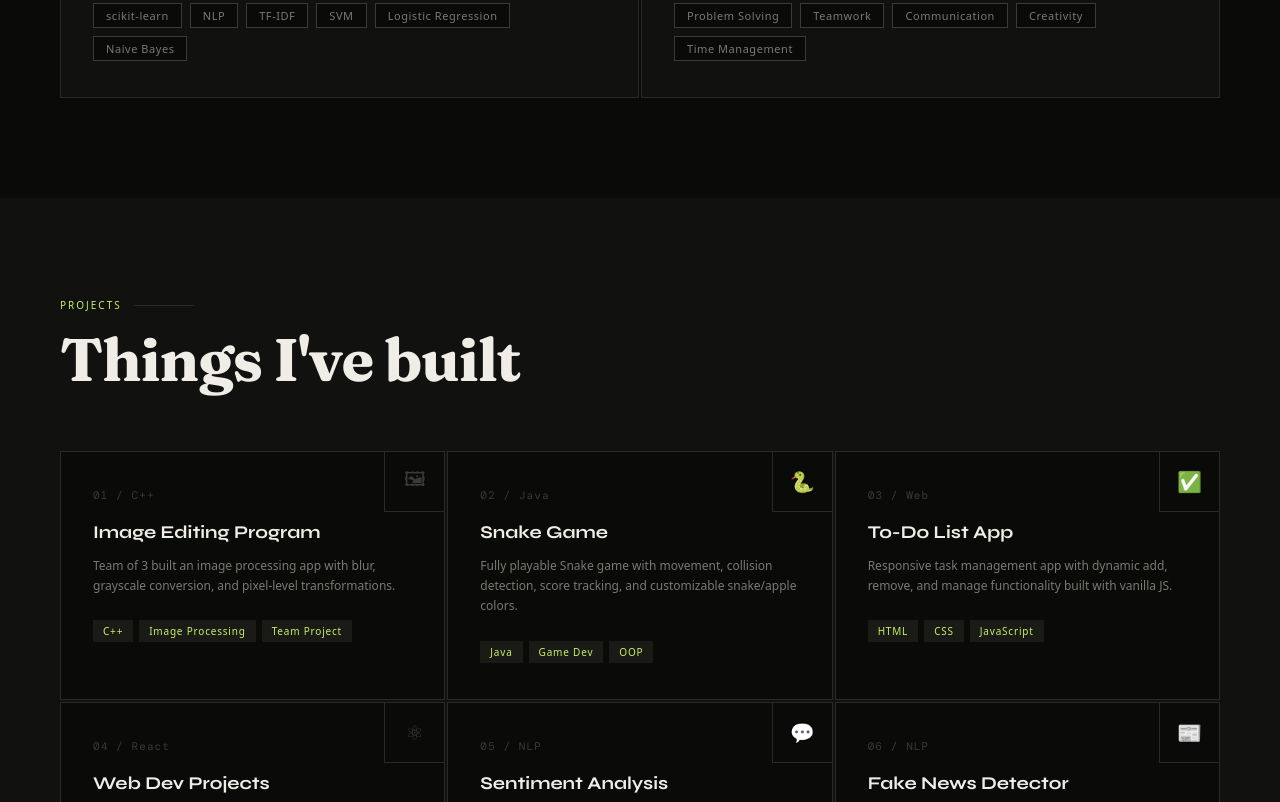
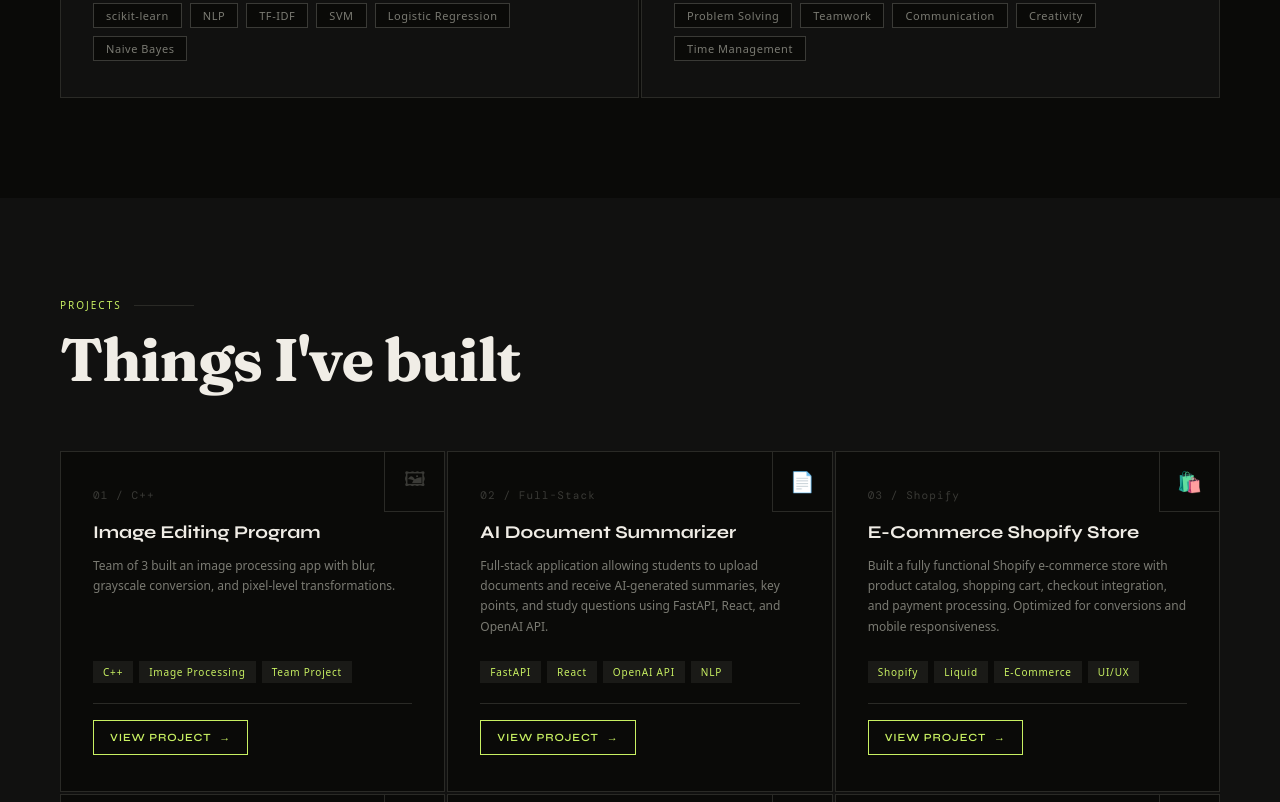
Before and after one commit to HaneefAderolu/my_portfolio_web, a plain HTML site: page index.html in a window 1280 px wide. Shown: the part 1998-2800 px from the top of the page. Drawn offline with nearby package versions, Linux system fonts and the light colour scheme; a web font is replaced by a local one.

Commit message:
some minor changes to the projects

```diff
--- a/index.html
+++ b/index.html
@@ -229,15 +229,46 @@
 
   .projects { background: var(--surface); }
   .projects-grid { display: grid; grid-template-columns: repeat(3, 1fr); gap: 2px; }
-  .project-card { background: var(--bg); border: 1px solid var(--border); padding: 36px 32px; position: relative; overflow: hidden; transition: border-color 0.3s; cursor: none; }
+  .project-card { background: var(--bg); border: 1px solid var(--border); padding: 36px 32px; position: relative; overflow: hidden; transition: border-color 0.3s; cursor: none; display: flex; flex-direction: column; }
   .project-card:hover { border-color: var(--accent); }
   .project-card::before { content: ''; position: absolute; inset: 0; background: linear-gradient(135deg, rgba(200,240,98,0.04) 0%, transparent 60%); opacity: 0; transition: opacity 0.3s; }
   .project-card:hover::before { opacity: 1; }
   .project-num { font-size: 11px; color: var(--dim); letter-spacing: 0.1em; margin-bottom: 20px; font-family: 'DM Mono', monospace; }
   .project-name { font-family: 'Syne', sans-serif; font-size: 18px; font-weight: 700; margin-bottom: 12px; line-height: 1.2; }
-  .project-desc { font-size: 12px; line-height: 1.7; color: var(--muted); margin-bottom: 24px; }
-  .project-tags { display: flex; flex-wrap: wrap; gap: 6px; }
+  .project-desc { font-size: 12px; line-height: 1.7; color: var(--muted); margin-bottom: 24px; flex-grow: 1; }
+  .project-tags { display: flex; flex-wrap: wrap; gap: 6px; margin-bottom: 20px; }
   .project-tag { font-size: 10px; padding: 4px 10px; background: var(--surface2); color: var(--accent); letter-spacing: 0.08em; }
+  .project-link { padding-top: 16px; border-top: 1px solid var(--border); margin-top: auto; }
+  .project-link button {
+    display: inline-flex;
+    align-items: center;
+    gap: 8px;
+    padding: 10px 16px;
+    background: transparent;
+    border: 1px solid var(--accent);
+    color: var(--accent);
+    font-family: 'Syne', sans-serif;
+    font-size: 11px;
+    font-weight: 600;
+    letter-spacing: 0.08em;
+    text-transform: uppercase;
+    cursor: pointer;
+    transition: all 0.3s;
+    position: relative;
+    overflow: hidden;
+  }
+  .project-link button:hover {
+    background: var(--accent);
+    color: var(--bg);
+    transform: translateY(-2px);
+  }
+  .project-link button::after {
+    content: '→';
+    transition: transform 0.3s;
+  }
+  .project-link button:hover::after {
+    transform: translateX(4px);
+  }
   .project-accent { position: absolute; top: 0; right: 0; width: 60px; height: 60px; border-left: 1px solid var(--border); border-bottom: 1px solid var(--border); display: flex; align-items: center; justify-content: center; font-size: 20px; color: var(--dim); transition: all 0.3s; }
   .project-card:hover .project-accent { border-color: var(--accent); color: var(--accent); background: rgba(200,240,98,0.05); }
 
@@ -322,7 +353,7 @@
     <h1 class="hero-name">Haneef<br><em>Aderolu</em></h1>
     <p class="hero-desc">
       CS student building at the intersection of web development and machine learning.
-      From pixel-perfect UIs to 98.6% accurate NLP models — I engineer solutions that work.
+      From pixel-perfect UIs to 98.6% accurate NLP models - I engineer solutions that work.
     </p>
     <div class="hero-actions">
       <a href="#projects" class="btn-primary">View My Work</a>
@@ -420,41 +451,59 @@
       <div class="project-name">Image Editing Program</div>
       <div class="project-desc">Team of 3 built an image processing app with blur, grayscale conversion, and pixel-level transformations.</div>
       <div class="project-tags"><span class="project-tag">C++</span><span class="project-tag">Image Processing</span><span class="project-tag">Team Project</span></div>
+      <div class="project-link">
+        <button onclick="window.open('https://github.com/HaneefAderolu', '_blank')">View Project</button>
+      </div>
     </div>
     <div class="project-card">
-      <div class="project-accent">🐍</div>
-      <div class="project-num">02 / Java</div>
-      <div class="project-name">Snake Game</div>
-      <div class="project-desc">Fully playable Snake game with movement, collision detection, score tracking, and customizable snake/apple colors.</div>
-      <div class="project-tags"><span class="project-tag">Java</span><span class="project-tag">Game Dev</span><span class="project-tag">OOP</span></div>
+      <div class="project-accent">📄</div>
+      <div class="project-num">02 / Full-Stack</div>
+      <div class="project-name">AI Document Summarizer</div>
+      <div class="project-desc">Full-stack application allowing students to upload documents and receive AI-generated summaries, key points, and study questions using FastAPI, React, and OpenAI API.</div>
+      <div class="project-tags"><span class="project-tag">FastAPI</span><span class="project-tag">React</span><span class="project-tag">OpenAI API</span><span class="project-tag">NLP</span></div>
+      <div class="project-link">
+        <button onclick="window.open('https://ai-study-assistant-sigma-nine.vercel.app/', '_blank')">View Project</button>
+      </div>
     </div>
     <div class="project-card">
-      <div class="project-accent">✅</div>
-      <div class="project-num">03 / Web</div>
-      <div class="project-name">To-Do List App</div>
-      <div class="project-desc">Responsive task management app with dynamic add, remove, and manage functionality built with vanilla JS.</div>
-      <div class="project-tags"><span class="project-tag">HTML</span><span class="project-tag">CSS</span><span class="project-tag">JavaScript</span></div>
-    </div>
-    <div class="project-card">
-      <div class="project-accent">⚛</div>
-      <div class="project-num">04 / React</div>
-      <div class="project-name">Web Dev Projects</div>
-      <div class="project-desc">Multiple responsive websites built with React, JavaScript, HTML and CSS - focusing on UI design and front-end functionality.</div>
-      <div class="project-tags"><span class="project-tag">React</span><span class="project-tag">JavaScript</span><span class="project-tag">CSS</span></div>
+      <div class="project-accent">🛍️</div>
+      <div class="project-num">03 / Shopify</div>
+      <div class="project-name">E-Commerce Shopify Store</div>
+      <div class="project-desc">Built a fully functional Shopify e-commerce store with product catalog, shopping cart, checkout integration, and payment processing. Optimized for conversions and mobile responsiveness.</div>
+      <div class="project-tags"><span class="project-tag">Shopify</span><span class="project-tag">Liquid</span><span class="project-tag">E-Commerce</span><span class="project-tag">UI/UX</span></div>
+      <div class="project-link">
+        <button onclick="window.open('https://drive.google.com/file/d/1xbv2knBBzUDkyuBnt7J_HRt3lC9ZFJbn/view?usp=drive_link', '_blank')">View Project</button>
+      </div>
     </div>
     <div class="project-card">
       <div class="project-accent">💬</div>
-      <div class="project-num">05 / NLP</div>
+      <div class="project-num">04 / NLP</div>
       <div class="project-name">Sentiment Analysis</div>
       <div class="project-desc">Classifies IMDB movie reviews as positive or negative using TF-IDF vectorization and logistic regression. 89.3% accuracy.</div>
       <div class="project-tags"><span class="project-tag">Python</span><span class="project-tag">NLP</span><span class="project-tag">89.3% acc</span></div>
+      <div class="project-link">
+        <button onclick="window.open('https://github.com/HaneefAderolu/Sentiment-Analysis', '_blank')">View Project</button>
+      </div>
     </div>
     <div class="project-card">
       <div class="project-accent">📰</div>
-      <div class="project-num">06 / NLP</div>
+      <div class="project-num">05 / NLP</div>
       <div class="project-name">Fake News Detector</div>
       <div class="project-desc">NLP model detecting fake news using TF-IDF + Logistic Regression. Evaluated with confusion matrix - 98.6% accuracy.</div>
       <div class="project-tags"><span class="project-tag">Python</span><span class="project-tag">TF-IDF</span><span class="project-tag">98.6% acc</span></div>
+      <div class="project-link">
+        <button onclick="window.open('https://github.com/HaneefAderolu/Fake-News-Detector', '_blank')">View Project</button>
+      </div>
+    </div>
+    <div class="project-card">
+      <div class="project-accent">🌍</div>
+      <div class="project-num">06 / Web</div>
+      <div class="project-name">Other Websites & Landing Pages</div>
+      <div class="project-desc">Multiple responsive websites and landing pages built with React, HTML, CSS, and JavaScript - focusing on UI/UX design, animations, and clean code architecture.</div>
+      <div class="project-tags"><span class="project-tag">React</span><span class="project-tag">HTML/CSS</span><span class="project-tag">JavaScript</span><span class="project-tag">UI/UX</span></div>
+      <div class="project-link">
+        <button onclick="window.open('https://github.com/HaneefAderolu', '_blank')">View Project</button>
+      </div>
     </div>
   </div>
 </section>
@@ -498,7 +547,7 @@
       <a href="https://www.linkedin.com/in/haneef-aderolu-32761727a" target="_blank" class="contact-link"><span><svg xmlns="http://www.w3.org/2000/svg" viewBox="0 0 24 24" width="18" height="18" style="vertical-align:middle;"><circle cx="12" cy="12" r="12" fill="none" stroke="var(--accent)" stroke-width="0.5"/><path fill="var(--accent)" d="M7.2 9.6h2V17h-2zm1-3.2a1.1 1.1 0 1 1 0 2.2 1.1 1.1 0 0 1 0-2.2zm3 3.2h1.9v1h.1c.3-.5 1-1.1 2-1.1 2.1 0 2.5 1.4 2.5 3.2V17h-2v-3.7c0-.9 0-2-1.2-2s-1.4 1-1.4 2V17h-2V9.6z"/></svg></span> LinkedIn</a>
       <a href="https://wa.me/2349117935124" target="_blank" class="contact-link"><span><svg xmlns="http://www.w3.org/2000/svg" viewBox="0 0 48 48" width="18" height="18" style="vertical-align:middle;"><circle cx="24" cy="24" r="24" fill="none" stroke="var(--accent)" stroke-width="1"/><path fill="var(--accent)" d="M24 10.5C16.6 10.5 10.5 16.6 10.5 24c0 2.4.6 4.7 1.8 6.7L10.5 37.5l7-1.8c1.9 1.1 4.1 1.7 6.5 1.7 7.4 0 13.5-6.1 13.5-13.5S31.4 10.5 24 10.5zm6.6 18.6c-.3.8-1.5 1.5-2.1 1.6-.5.1-1.2.1-1.9-.1-.4-.1-1-.3-1.7-.6-3-1.3-5-4.3-5.1-4.5-.1-.2-1.1-1.5-1.1-2.8 0-1.3.7-1.9 1-2.2.3-.3.6-.3.8-.3h.6c.2 0 .4 0 .6.5.3.6 1 2.3 1.1 2.4.1.2.1.4 0 .6-.1.2-.2.3-.3.5-.1.2-.3.4-.4.5-.1.1-.3.3-.1.6.2.3.8 1.3 1.7 2.1 1.2 1 2.1 1.4 2.4 1.5.3.1.5.1.7-.1.2-.2.8-.9 1-1.2.2-.3.4-.2.7-.1.3.1 1.9.9 2.2 1.1.3.2.5.3.6.4.1.3.1 1-.2 1.8z"/></svg></span> +234 911 793 5124</a>
       <a href="https://wa.me/201507103767" target="_blank" class="contact-link"><span><svg xmlns="http://www.w3.org/2000/svg" viewBox="0 0 48 48" width="18" height="18" style="vertical-align:middle;"><circle cx="24" cy="24" r="24" fill="none" stroke="var(--accent)" stroke-width="1"/><path fill="var(--accent)" d="M24 10.5C16.6 10.5 10.5 16.6 10.5 24c0 2.4.6 4.7 1.8 6.7L10.5 37.5l7-1.8c1.9 1.1 4.1 1.7 6.5 1.7 7.4 0 13.5-6.1 13.5-13.5S31.4 10.5 24 10.5zm6.6 18.6c-.3.8-1.5 1.5-2.1 1.6-.5.1-1.2.1-1.9-.1-.4-.1-1-.3-1.7-.6-3-1.3-5-4.3-5.1-4.5-.1-.2-1.1-1.5-1.1-2.8 0-1.3.7-1.9 1-2.2.3-.3.6-.3.8-.3h.6c.2 0 .4 0 .6.5.3.6 1 2.3 1.1 2.4.1.2.1.4 0 .6-.1.2-.2.3-.3.5-.1.2-.3.4-.4.5-.1.1-.3.3-.1.6.2.3.8 1.3 1.7 2.1 1.2 1 2.1 1.4 2.4 1.5.3.1.5.1.7-.1.2-.2.8-.9 1-1.2.2-.3.4-.2.7-.1.3.1 1.9.9 2.2 1.1.3.2.5.3.6.4.1.3.1 1-.2 1.8z"/></svg></span> +20 1507103767</a>
-      <a href="https://your-cv-url-here.com" target="_blank" class="contact-link"><span>↓</span> Download CV</a>
+      <a href="https://drive.google.com/file/d/1YBj6RHRMRtVjMoKa1w2pIorZm89Ua9ns/view?usp=drive_link" target="_blank" class="contact-link"><span>↓</span> Download CV</a>
     </div>
   </div>
 </section>
@@ -506,7 +555,7 @@
 <footer>
   <span>© 2026 Haneef Aderolu</span>
   <div class="footer-dot"></div>
-  <a href="https://your-cv-url-here.com" target="_blank" style="font-size:11px; letter-spacing:0.1em; color:var(--muted); text-decoration:none; text-transform:uppercase; transition:color 0.2s;" onmouseover="this.style.color='var(--accent)'" onmouseout="this.style.color='var(--muted)'">Download CV ↓</a>
+  <a href="https://drive.google.com/file/d/1YBj6RHRMRtVjMoKa1w2pIorZm89Ua9ns/view?usp=drive_link" target="_blank" style="font-size:11px; letter-spacing:0.1em; color:var(--muted); text-decoration:none; text-transform:uppercase; transition:color 0.2s;" onmouseover="this.style.color='var(--accent)'" onmouseout="this.style.color='var(--muted)'">Download CV ↓</a>
 </footer>
 
 <script>
```
